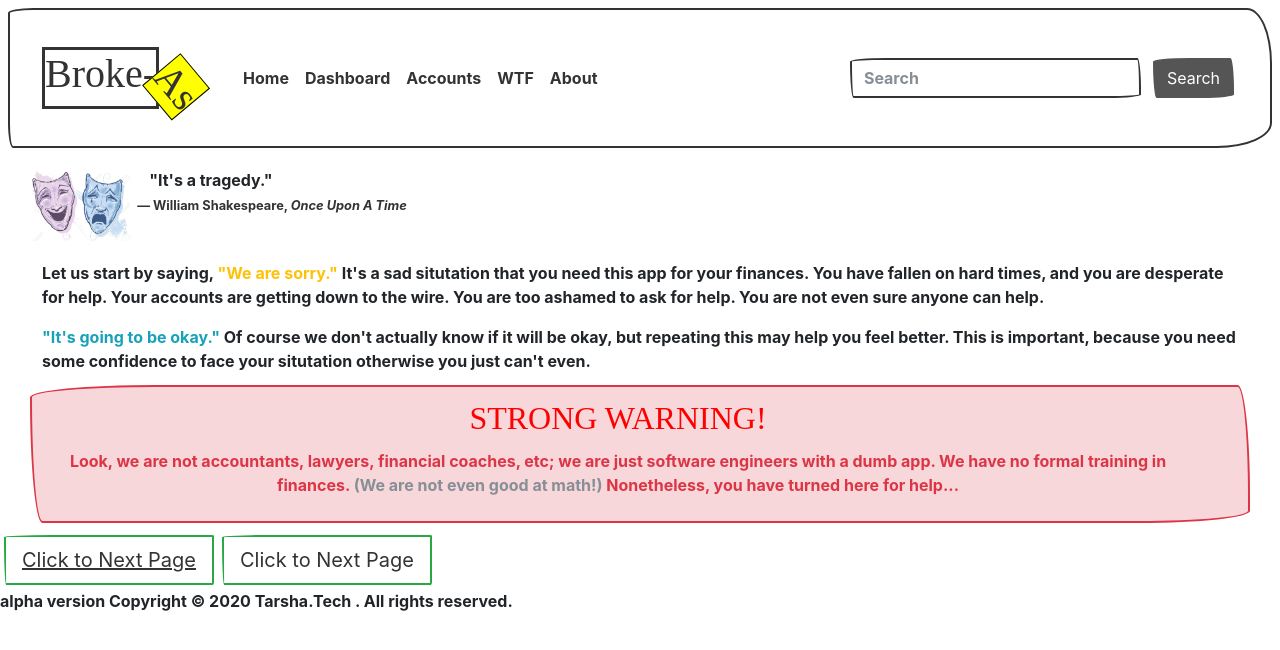
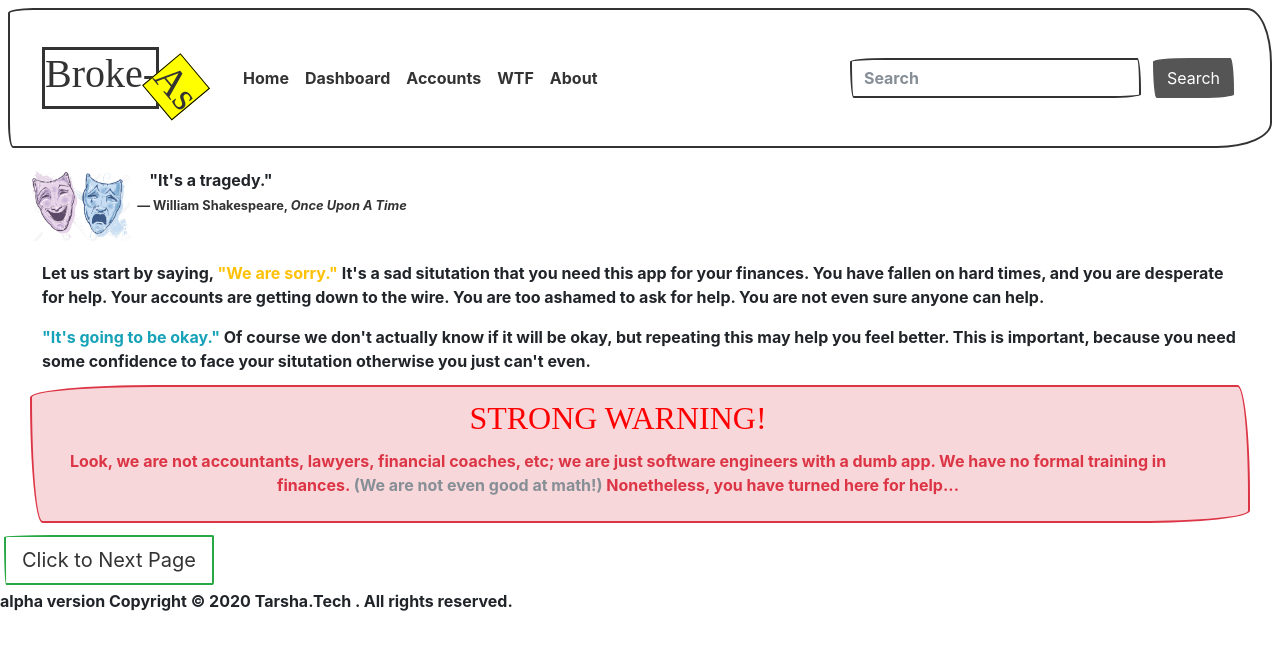
Before and after one commit to mtsafe/broke-as, a React (Create React App) app: page / in a window 1280 px wide. Shown: the top 650 px of the page. Built offline with nearby package versions, Linux system fonts and the light colour scheme; a web font is replaced by a local one.

Commit message:
Button styling chosen for Click to Next Page

```diff
--- a/src/pages/intro-page/intro-page.component.jsx
+++ b/src/pages/intro-page/intro-page.component.jsx
@@ -49,12 +49,6 @@ const IntroPage = props => (
           Nonetheless, you have turned here for help...
         </p>
       </div>
-      {/* <button type="button" className="btn btn-link btn-lg btn-outline-success">
-        <a href="/home">Click to Next Page</a>
-      </button> */}
-      <button type="button" className="btn btn-link btn-lg btn-outline-success">
-        <Link to="/home">Click to Next Page</Link>
-      </button>
       <Link to="/home">
         <button
           type="button"
@@ -63,13 +57,6 @@ const IntroPage = props => (
           Click to Next Page
         </button>
       </Link>
-      {/* <NavLink
-        className="nav-link"
-        activeClassName={props.active ? "disabled" : null}
-        to="/home"
-      >
-        Click to Next Page
-      </NavLink> */}
     </main>
   </div>
 )
```
